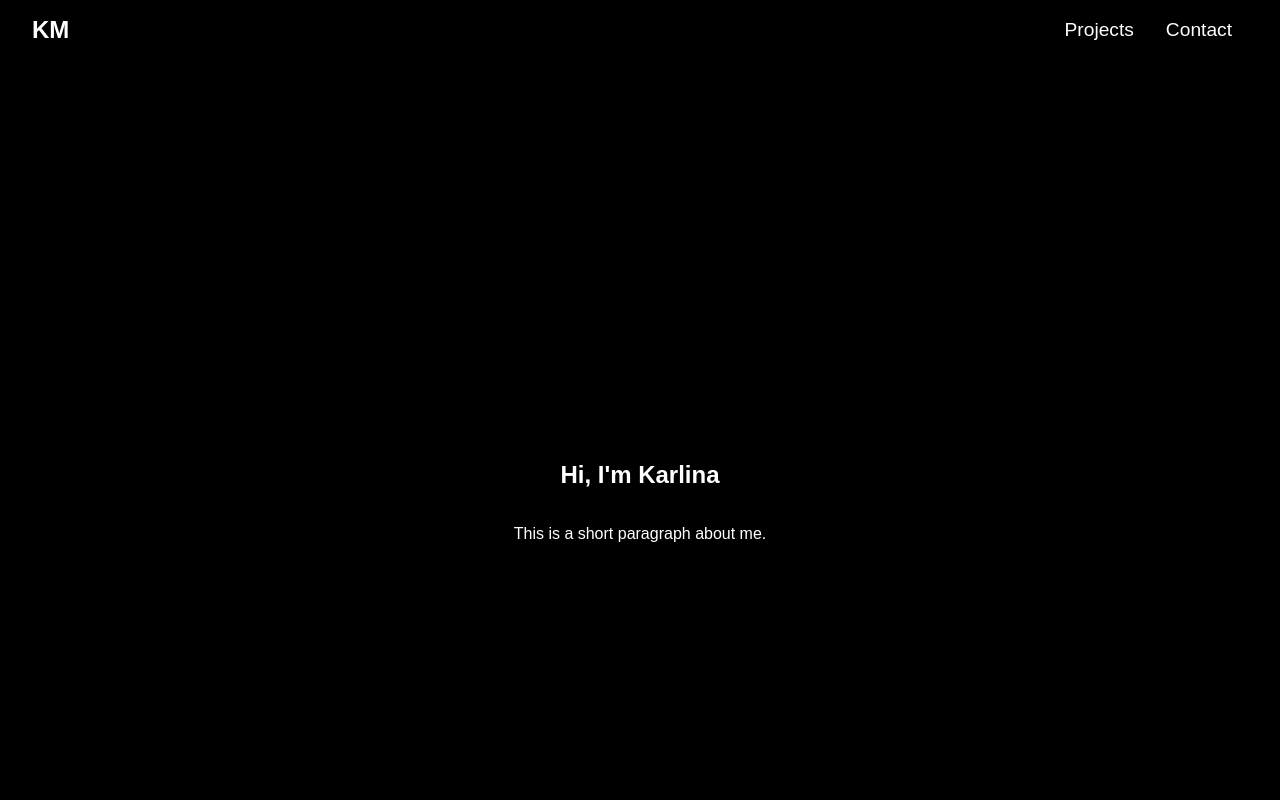
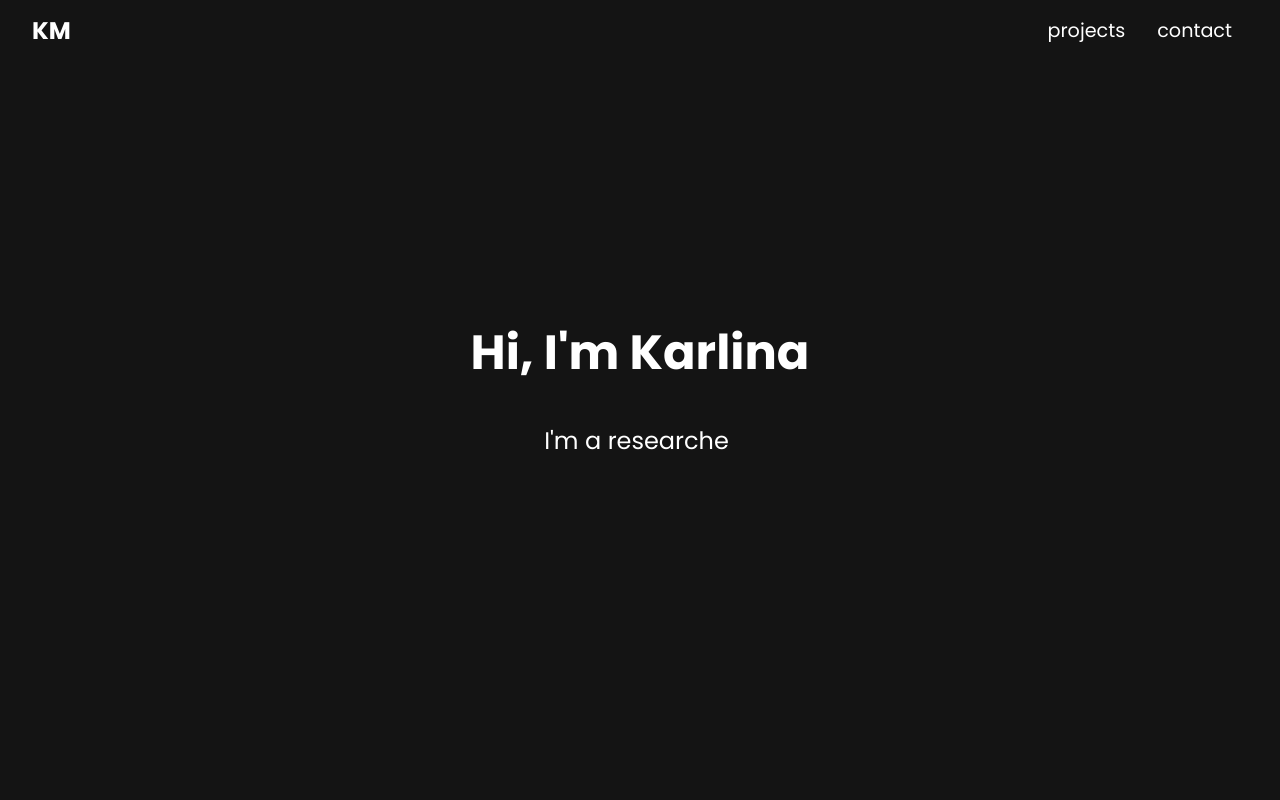
Before and after one commit to karlinamaya/km-portfolio, a React (Create React App) app: page / in a window 1280 px wide. Shown: the top 800 px of the page. Built offline with nearby package versions, Linux system fonts and the light colour scheme.

Commit message:
Updated style and implemented animation

```diff
--- a/package.json
+++ b/package.json
@@ -9,6 +9,7 @@
     "react": "^18.3.1",
     "react-dom": "^18.3.1",
     "react-scripts": "^5.0.1",
+    "react-type-animation": "^3.2.0",
     "web-vitals": "^2.1.4"
   },
   "scripts": {
--- a/public/index.html
+++ b/public/index.html
@@ -3,6 +3,9 @@
   <head>
     <meta charset="utf-8" />
     <link rel="icon" href="%PUBLIC_URL%/favicon.ico" />
+    <link rel="preconnect" href="https://fonts.googleapis.com">
+    <link rel="preconnect" href="https://fonts.gstatic.com" crossorigin>
+    <link href="https://fonts.googleapis.com/css2?family=Poppins:ital,wght@0,100;0,200;0,300;0,400;0,500;0,600;0,700;0,800;0,900;1,100;1,200;1,300;1,400;1,500;1,600;1,700;1,800;1,900&display=swap" rel="stylesheet">
     <meta name="viewport" content="width=device-width, initial-scale=1" />
     <meta name="theme-color" content="#000000" />
     <meta
--- a/src/App.css
+++ b/src/App.css
@@ -1,11 +1,13 @@
+/* src/App.css */
+
 html {
   scroll-behavior: smooth;
 }
 
 body {
-  background-color: black;
+  background-color: rgb(20, 20, 20);
   color: white;
-  font-family: Arial, sans-serif;
+  font-family: 'Poppins', sans-serif;
   margin: 0;
   padding: 0;
 }
@@ -17,8 +19,9 @@ nav {
   display: flex;
   justify-content: space-between;
   align-items: center;
-  padding: 1rem 2rem; /* Adjust padding to add space on the sides */
-  box-sizing: border-box; /* Ensure padding is included in the element's total width */
+  padding: 1rem 2rem;
+  box-sizing: border-box;
+  height: 60px;
 }
 
 nav .logo {
@@ -54,10 +57,22 @@ section {
 }
 
 #about {
-  min-height: 100vh;
+  min-height: calc(100vh - 60px); /* Adjust height to account for navbar */
   display: flex;
   flex-direction: column;
   justify-content: center;
+  align-items: center;
+  text-align: center;
+  padding-top: 10px; /* Add padding to account for the navbar */
+}
+
+#about h1 {
+  font-size: 3rem;
+  margin-bottom: 10px;
+}
+
+#about p {
+  font-size: 1.5rem;
 }
 
 #projects {
@@ -77,6 +92,28 @@ section {
   width: 30%;
   box-sizing: border-box;
   border-radius: 8px;
+  text-align: left;
+}
+
+.project h2 {
+  margin-top: 0;
+}
+
+.project p {
+  margin: 0.5rem 0;
+}
+
+.project ul {
+  padding-left: 1.5rem;
+}
+
+.project a {
+  color: #61dafb;
+  text-decoration: none;
+}
+
+.project a:hover {
+  text-decoration: underline;
 }
 
 #contact {
--- a/src/App.js
+++ b/src/App.js
@@ -1,4 +1,5 @@
 import React from 'react';
+import { TypeAnimation } from 'react-type-animation';
 import Navbar from './components/Navbar';
 import About from './components/About';
 import Projects from './components/Projects';
--- a/src/components/About.js
+++ b/src/components/About.js
@@ -1,10 +1,23 @@
 import React from 'react';
+import { TypeAnimation } from 'react-type-animation';
 
 const About = () => {
   return (
     <section id="about">
       <h1>Hi, I'm Karlina</h1>
-      <p>This is a short paragraph about me.</p>
+      <p>I'm a <TypeAnimation
+        sequence={[
+          'developer 💻',
+          1100,
+          'designer 🎨',
+          1100,
+          'researcher 🔎',
+          1100,
+        ]}
+        speed={50}
+        style={{ fontSize: '1em', display: 'inline-block' }}
+        repeat={Infinity}
+      /></p>
     </section>
   );
 };
--- a/src/components/Navbar.js
+++ b/src/components/Navbar.js
@@ -8,8 +8,8 @@ const Navbar = () => {
         <a href="#about">KM</a>
       </div>
       <ul>
-        <li><a href="#projects">Projects</a></li>
-        <li><a href="#contact">Contact</a></li>
+        <li><a href="#projects">projects</a></li>
+        <li><a href="#contact">contact</a></li>
       </ul>
     </nav>
   );
```
Also changed, not shown: 1 other file (tests, documents, lock files or other folders).
